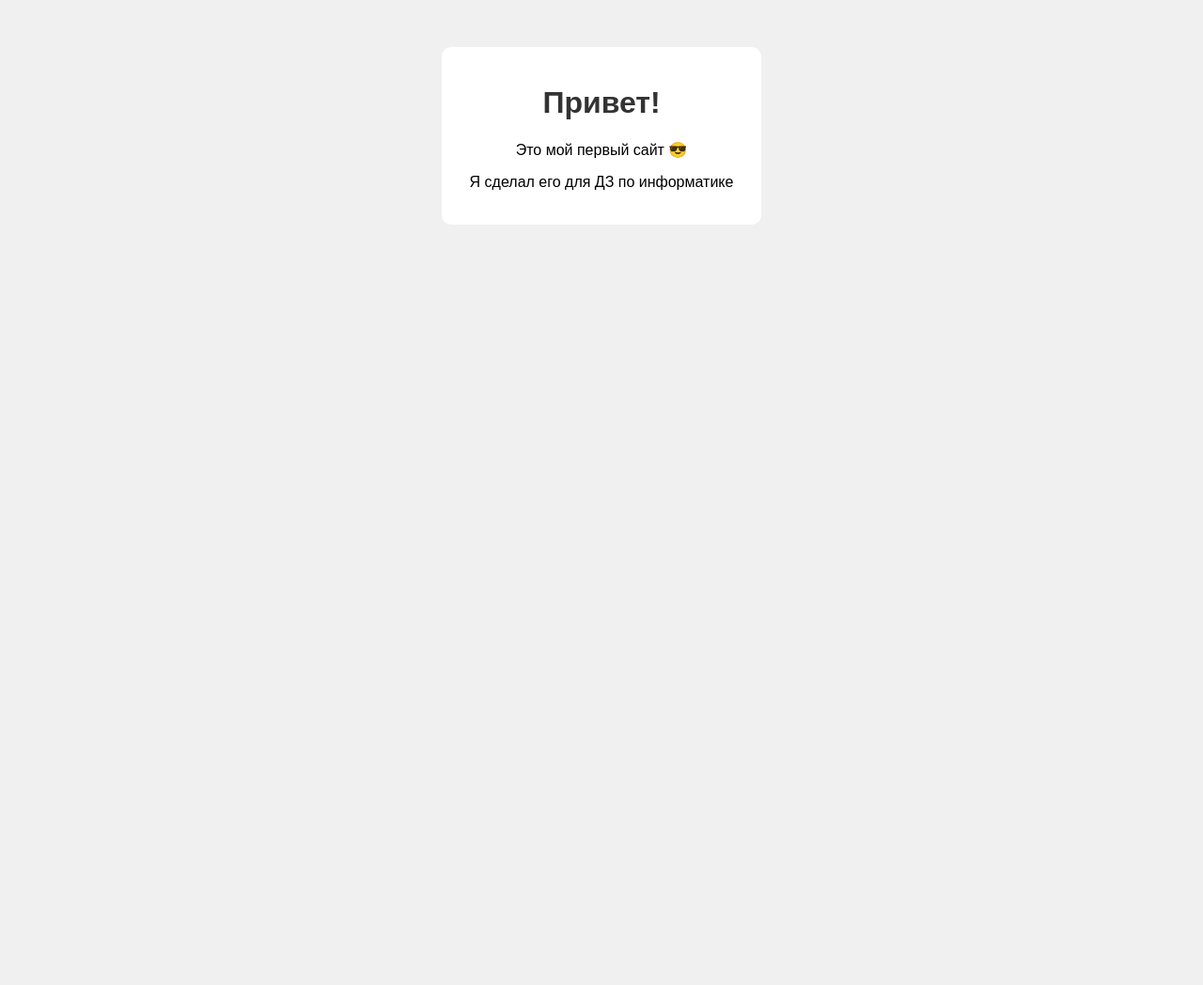
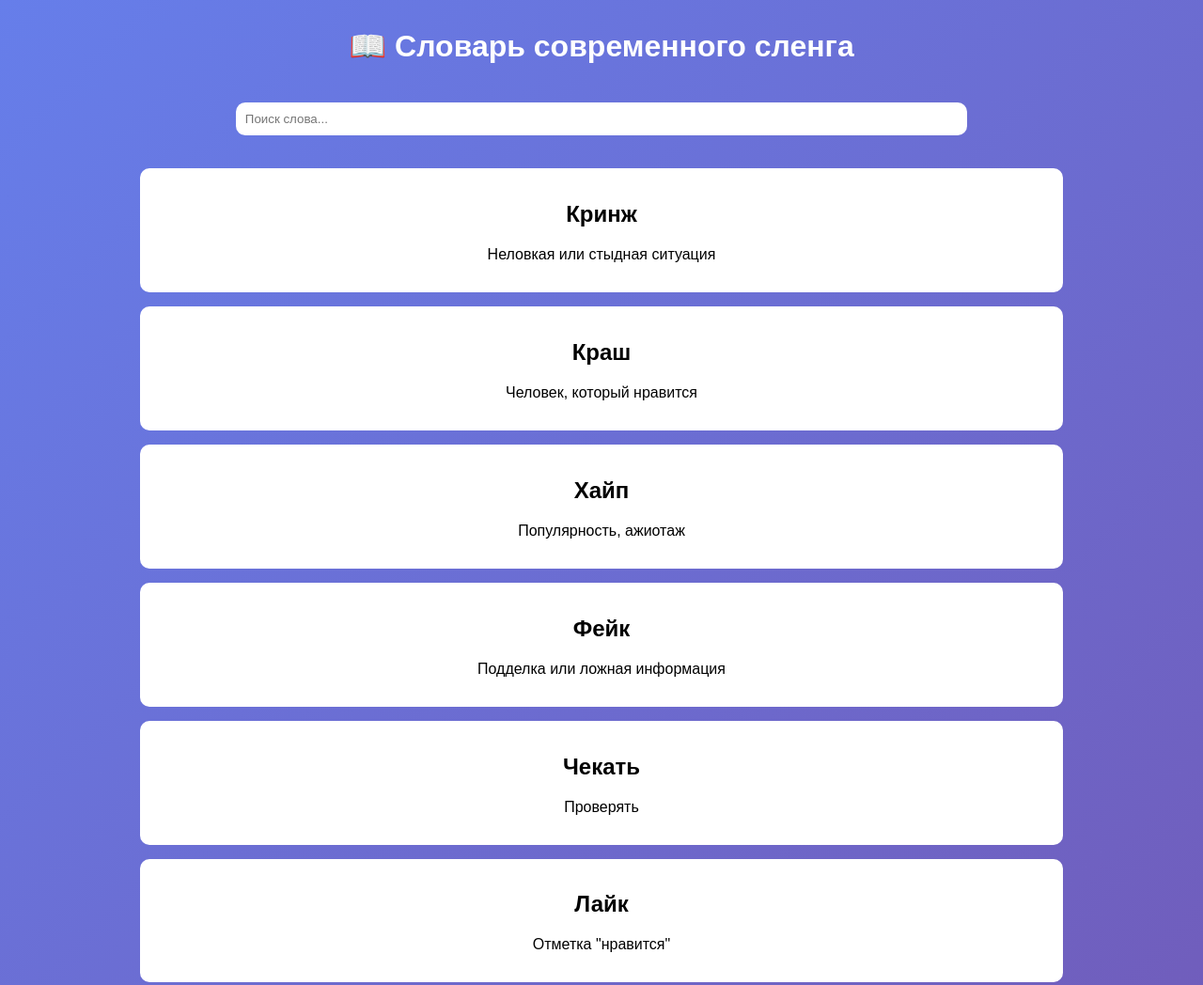
Before and after one commit to melstepan/MY-FIRST-SITE, a plain HTML site: page index.html in a window 1280 px wide. Shown: the top 1048 px of the page at 94% size. Before the commit the page ends 800 px from the top, so only its background shows below. Drawn offline with Linux system fonts and the light colour scheme.

Commit message:
Update index.html

```diff
--- a/index.html
+++ b/index.html
@@ -2,32 +2,85 @@
 <html lang="ru">
 <head>
 <meta charset="UTF-8">
-    <title>Мой сайт</title>
+<title>Словарь сленга</title>
+
 <style>
 body {
     font-family: Arial;
-            background: #f0f0f0;
+    background: linear-gradient(135deg, #667eea, #764ba2);
+    color: white;
     text-align: center;
 }
+
 h1 {
-            color: #333;
+    margin-top: 30px;
 }
-        .box {
+
+.container {
+    width: 80%;
+    margin: auto;
+}
+
+.card {
     background: white;
-            padding: 20px;
-            margin: 50px auto;
-            width: 300px;
+    color: black;
+    margin: 15px;
+    padding: 15px;
     border-radius: 10px;
 }
+
+input {
+    padding: 10px;
+    width: 60%;
+    border-radius: 10px;
+    border: none;
+    margin: 20px;
+}
 </style>
+
 </head>
 <body>
 
-<div class="box">
-    <h1>Привет!</h1>
-    <p>Это мой первый сайт 😎</p>
-    <p>Я сделал его для ДЗ по информатике</p>
+<h1>📖 Словарь современного сленга</h1>
+
+<input type="text" id="search" placeholder="Поиск слова..." onkeyup="searchWord()">
+
+<div class="container" id="dictionary">
+
+<div class="card"><h2>Кринж</h2><p>Неловкая или стыдная ситуация</p></div>
+<div class="card"><h2>Краш</h2><p>Человек, который нравится</p></div>
+<div class="card"><h2>Хайп</h2><p>Популярность, ажиотаж</p></div>
+<div class="card"><h2>Фейк</h2><p>Подделка или ложная информация</p></div>
+<div class="card"><h2>Чекать</h2><p>Проверять</p></div>
+<div class="card"><h2>Лайк</h2><p>Отметка "нравится"</p></div>
+<div class="card"><h2>Дедлайн</h2><p>Крайний срок выполнения</p></div>
+<div class="card"><h2>Контент</h2><p>Информация: видео, фото, текст</p></div>
+<div class="card"><h2>Рофлить</h2><p>Шутить, прикалываться</p></div>
+<div class="card"><h2>Чилить</h2><p>Отдыхать</p></div>
+<div class="card"><h2>Скилл</h2><p>Навык</p></div>
+<div class="card"><h2>Флексить</h2><p>Хвастаться</p></div>
+<div class="card"><h2>Хейт</h2><p>Негатив, ненависть</p></div>
+<div class="card"><h2>Вайб</h2><p>Атмосфера, настроение</p></div>
+<div class="card"><h2>Донат</h2><p>Пожертвование (обычно в играх)</p></div>
+
 </div>
+
+<script>
+function searchWord() {
+    let input = document.getElementById("search").value.toLowerCase();
+    let cards = document.getElementsByClassName("card");
+
+    for (let i = 0; i < cards.length; i++) {
+        let word = cards[i].getElementsByTagName("h2")[0].innerText.toLowerCase();
+
+        if (word.includes(input)) {
+            cards[i].style.display = "block";
+        } else {
+            cards[i].style.display = "none";
+        }
+    }
+}
+</script>
 
 </body>
 </html>
```
Lines whose indentation alone changed are shown as unchanged.
